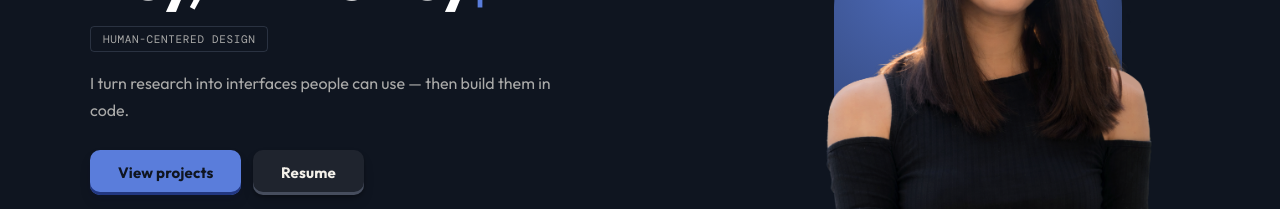
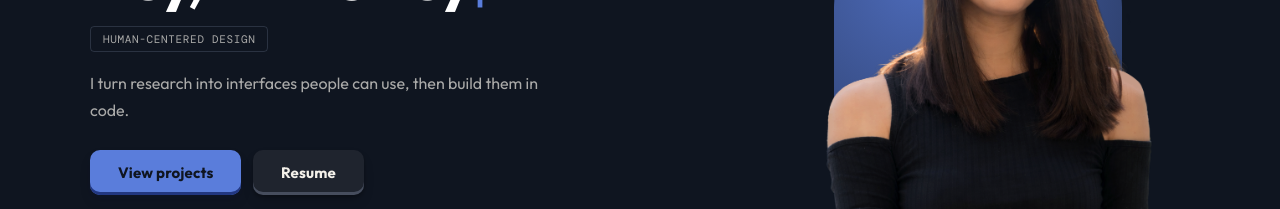
Before and after one commit to Ashley-Stephens/portfolio, a React (Create React App) app: page / in a window 1280 px wide. Shown: the part 359-568 px from the top of the page. Built offline with nearby package versions, Linux system fonts and the light colour scheme; what react-easy-emoji would draw is missing.

Commit message:
Update resume PDF and fix accessibility/copy
- Updated AshleyStephens_Resume.pdf with latest content
- Add cache-bust param to resume URL so browser fetches new version
- Remove em dash from hero tagline, replace with comma
- Bump lightbox hint text opacity 0.35/0.4 → 0.65 (WCAG AA contrast)

```diff
--- a/src/containers/Main.js
+++ b/src/containers/Main.js
@@ -106,7 +106,7 @@ const Main = () => {
               <div className="hp-role-tag">Human-centered design</div>
 
               <p className="hp-desc">
-                I turn research into interfaces people can use — then build them in code.
+                I turn research into interfaces people can use, then build them in code.
               </p>
 
               <div className="hp-actions">
--- a/src/containers/project/MixflowCaseStudy.scss
+++ b/src/containers/project/MixflowCaseStudy.scss
@@ -1438,7 +1438,7 @@
   transform: translateX(-50%);
   font-family: 'DM Mono', monospace;
   font-size: 12px;
-  color: rgba(255, 255, 255, 0.35);
+  color: rgba(255, 255, 255, 0.65);
   pointer-events: none;
   white-space: nowrap;
 }
--- a/src/containers/project/ProjectCaseStudyPage.scss
+++ b/src/containers/project/ProjectCaseStudyPage.scss
@@ -554,7 +554,7 @@
   left: 50%;
   transform: translateX(-50%);
   font-size: 12px;
-  color: rgba(255, 255, 255, 0.4);
+  color: rgba(255, 255, 255, 0.65);
   pointer-events: none;
   letter-spacing: 0.02em;
   white-space: nowrap;
--- a/src/containers/resume/Resume.js
+++ b/src/containers/resume/Resume.js
@@ -4,7 +4,7 @@ import Footer from "../../components/footer/Footer";
 import "./Resume.scss";
 
 function Resume() {
-   const resumeUrl = process.env.PUBLIC_URL + "/AshleyStephens_Resume.pdf";
+   const resumeUrl = process.env.PUBLIC_URL + "/AshleyStephens_Resume.pdf?v=20260805";
 
    return (
       <>
```
Also changed, not shown: 1 other file (tests, documents, lock files or other folders).
